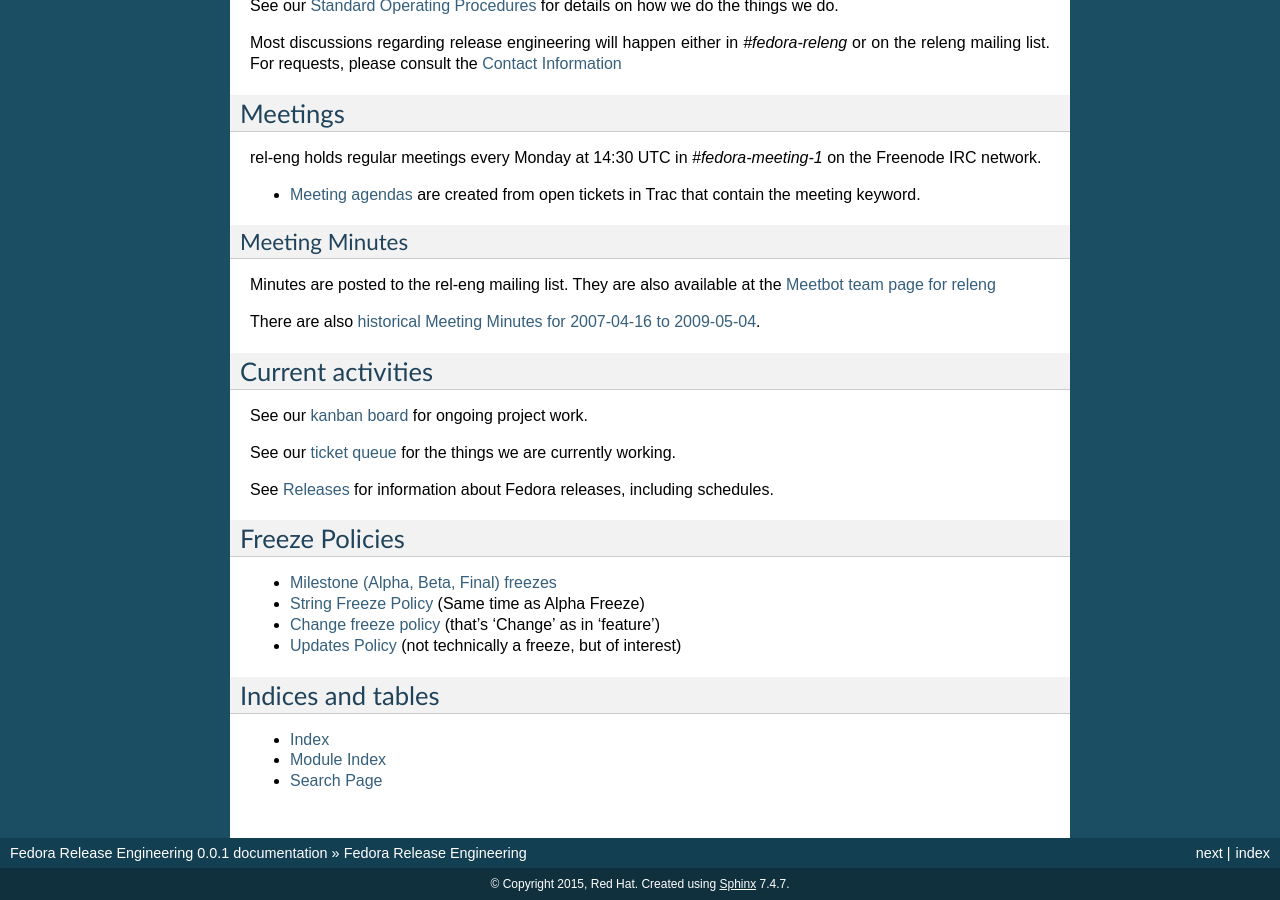
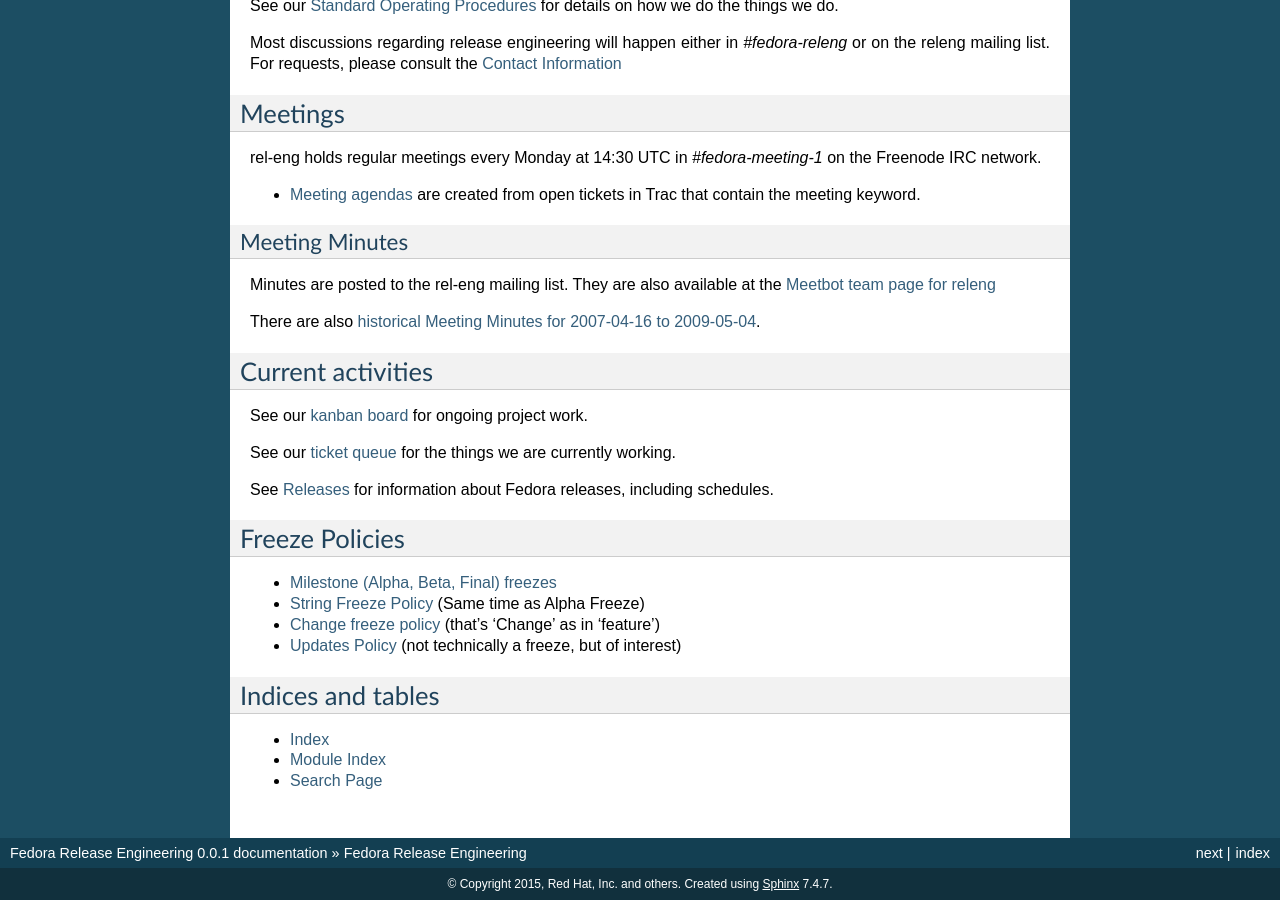
Before and after one commit to ralphbean/releng, a Sphinx documentation site: the page built from docs/source/index.rst, in a window 1280 px wide and 900 px high, scrolled down 2930 px. Built offline with Sphinx 7.4.7, drawn with Linux system fonts in a browser that asks for light colours.

Commit message:
Adjust copyright notice to wiki
Signed-off-by: Till Maas <opensource@till.name>

```diff
--- a/docs/source/conf.py
+++ b/docs/source/conf.py
@@ -55,7 +55,7 @@
 
 # General information about the project.
 project = u'Fedora Release Engineering'
-copyright = u'2015, Red Hat'
+copyright = u'2015, Red Hat, Inc. and others'
 
 # The version info for the project you're documenting, acts as replacement for
 # |version| and |release|, also used in various other places throughout the
```
